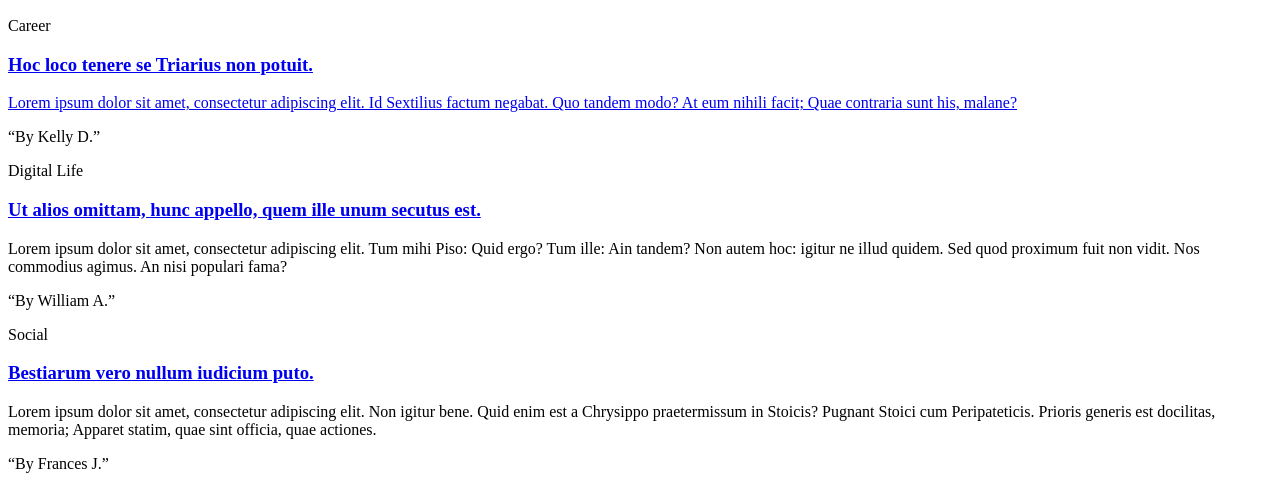
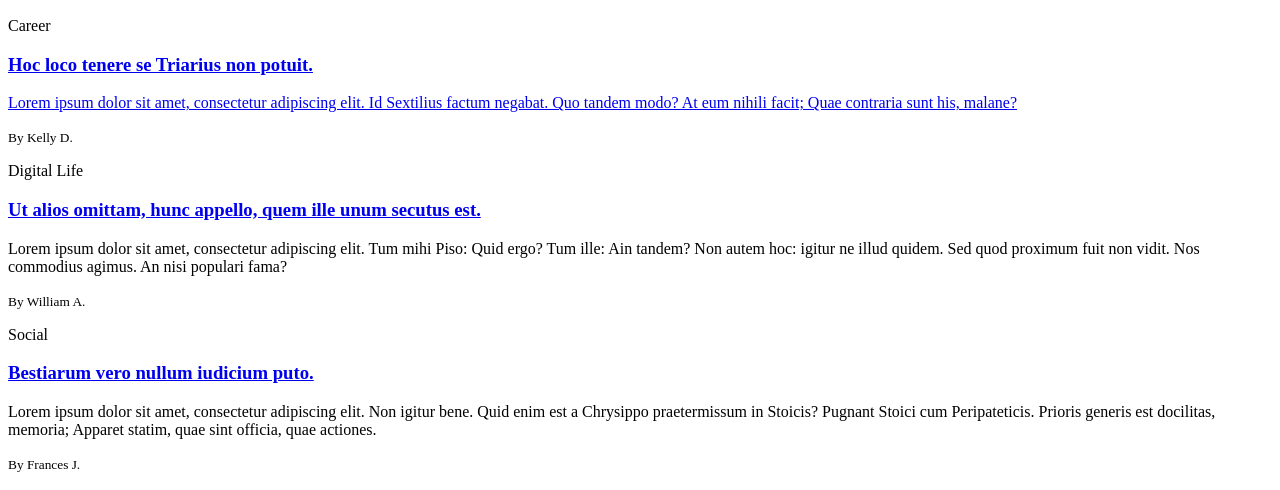
Before and after one commit to gerberth92/holbertonschool-web_front_end, a plain HTML site: page html_advanced/31-index.html in a window 1280 px wide. Shown: the part 1304-1794 px from the top of the page. Drawn offline with Linux system fonts and the light colour scheme.

Commit message:
corrigiendo br

```diff
--- a/html_advanced/31-index.html
+++ b/html_advanced/31-index.html
@@ -106,19 +106,19 @@
 							<p>Career</p>
 							<h3><a href="#">Hoc loco tenere se Triarius non potuit.</h3>
 							<p>Lorem ipsum dolor sit amet, consectetur adipiscing elit. Id Sextilius factum negabat. Quo tandem modo? At eum nihili facit; Quae contraria sunt his, malane?</a></p>
-							<q>By Kelly D.</q>
+							<small>By Kelly D.</small>
 						</article>
 						<article>
 							<p>Digital Life</p>
 							<h3><a href="#">Ut alios omittam, hunc appello, quem ille unum secutus est.</a></h3>
 							<p>Lorem ipsum dolor sit amet, consectetur adipiscing elit. Tum mihi Piso: Quid ergo? Tum ille: Ain tandem? Non autem hoc: igitur ne illud quidem. Sed quod proximum fuit non vidit. Nos commodius agimus. An nisi populari fama?</p>
-							<q>By William A.</q>
+							<small>By William A.</small>
 						</article>
 						<article>
 							<p>Social</p>
 							<h3><a href="#">Bestiarum vero nullum iudicium puto.</a></h3>
 							<p>Lorem ipsum dolor sit amet, consectetur adipiscing elit. Non igitur bene. Quid enim est a Chrysippo praetermissum in Stoicis? Pugnant Stoici cum Peripateticis. Prioris generis est docilitas, memoria; Apparet statim, quae sint officia, quae actiones.</p>
-							<q>By Frances J.</q>
+							<small>By Frances J.</small>
 						</article>
 					</div>
 				</div>
@@ -168,9 +168,7 @@
 		</main>
 		<!-- Footer -->
 		<footer>
-			234 Washington Street
-			<br>
-			Urbana, Illinois
+			234 Washington Street <br> Urbana, Illinois
 			<div>
 				<ul>
 					<li><a href="https://www.facebook.com/HolbertonSchool/">Facebook</a></li>
```
